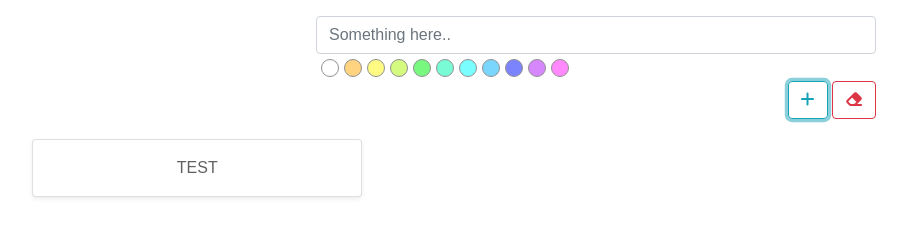
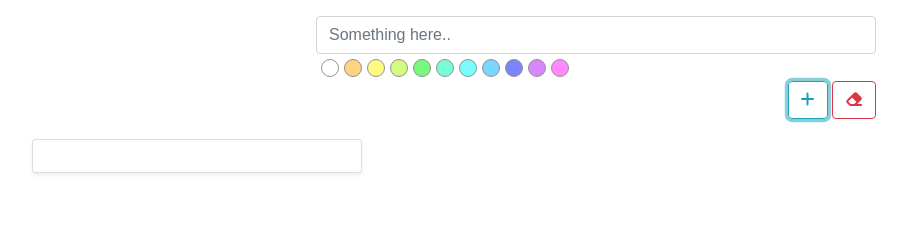
Before and after one commit to MahdiehHosseinii/JavaScriptIntermediate, a plain HTML site: page index.html in a window 1280 px wide. Both pictures are taken after a click on the button 851 px from the left and 256 px from the top of the page. Shown: the part 156-392 px from the top of the page, without its empty margins (44-951 px from the left). Drawn offline with Linux system fonts and the light colour scheme.

Commit message:
NoteApp Project

```diff
--- a/index.html
+++ b/index.html
@@ -371,9 +371,7 @@
                     <div class="container">
                         <div class="row">
                             <div id='listed' class="col-11 col-sm-11 col-md-11 col-lg-11 col-xl-11 p-3 card-columns">
-                                <div class="card shadow-sm rounded">
-                                    <p class="card-text p-3">TEST</p>
-                                </div>
+
                             </div>
                         </div>
                     </div>
--- a/src/js/script.js
+++ b/src/js/script.js
@@ -679,7 +679,26 @@ colorsBox.forEach(function (colorBox) {
         inputElem.style.backgroundColor = mainColor
     })
 })
+function generateNewNote () {
+    let newNoteDivElem = $.createElement("div")
+    newNoteDivElem.className = "card shadow-sm rounded"
+    let inputBg = inputElem.style.backgroundColor
+    newNoteDivElem.style.backgroundColor = inputBg
+    let newNotePElem = $.createElement("p")
+    newNotePElem.className = "card-text p-3"
+    newNotePElem.innerHTML = inputElem.value
+    newNoteDivElem.append(newNotePElem)
+    notesContainer.append(newNoteDivElem)
+    inputElem.value = ""
+    inputElem.style.backgroundColor = "#ffff"
+}
 btnDeleteElem.addEventListener("click" , function () {
     inputElem.value = ""
     inputElem.style.backgroundColor = "#ffff"
 })
+inputElem.addEventListener("keydown" , function (event) {
+    if (event.keyCode === 13) {
+        generateNewNote()
+    }
+})
+btnSaveElem.addEventListener("click" , generateNewNote)
```
